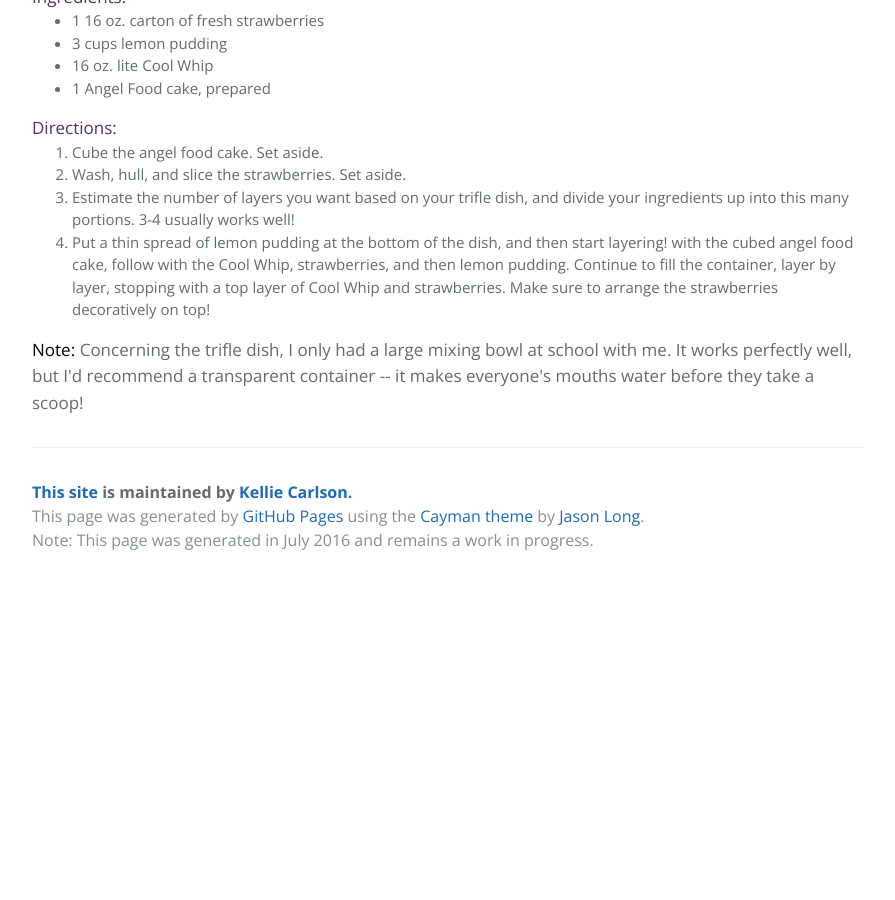
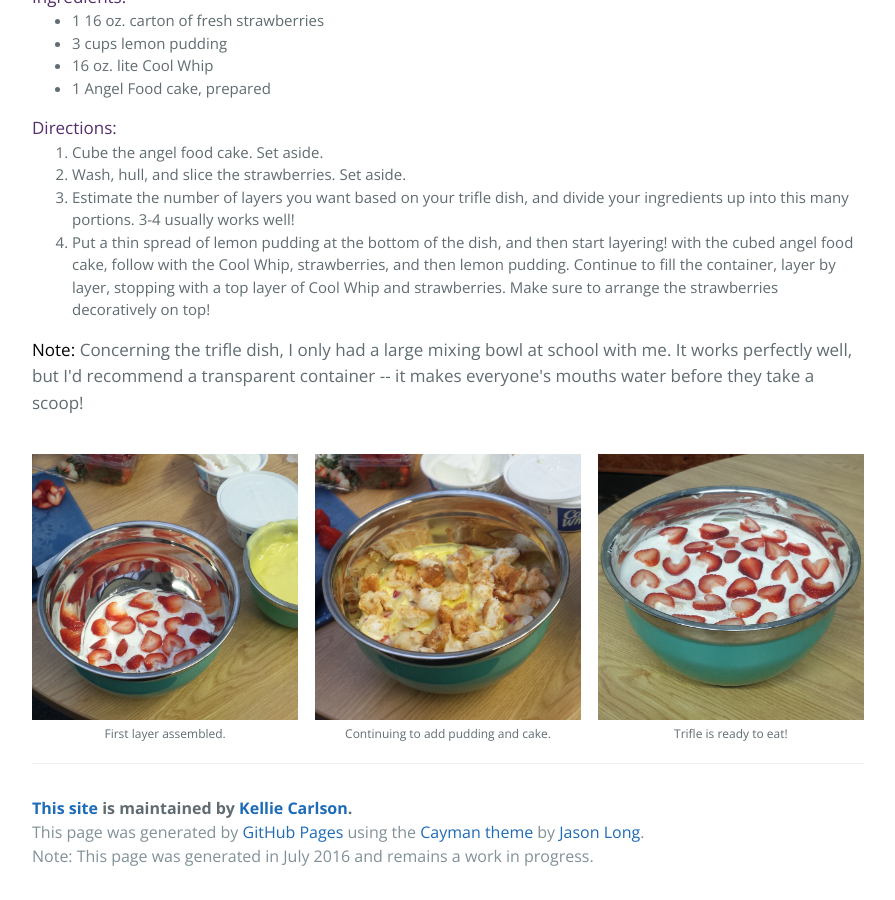
Before and after one commit to carlsonkellie/under_pressure_blog, a Jekyll site: the page built from _posts/2016-11-22-trifle.html, in a window 1280 px wide and 900 px high, scrolled down 637 px. Shown: the whole window, without its empty margins (192-1087 px from the left). Built offline with Jekyll 4.4.1, drawn with Linux system fonts in a browser that asks for light colours; some web fonts are replaced; before the commit the page ends 1221 px from its top, so only the background shows below that.

Commit message:
Trifle Pics

```diff
--- a/_posts/2016-11-22-trifle.html
+++ b/_posts/2016-11-22-trifle.html
@@ -28,3 +28,11 @@ description: Simple, simple, simple, simple. Why? The beautiful, irresistable la
   <li>Put a thin spread of lemon pudding at the bottom of the dish, and then start layering!  with the cubed angel food cake, follow with the Cool Whip, strawberries, and then lemon pudding. Continue to fill the container, layer by layer, stopping with a top layer of Cool Whip and strawberries. Make sure to arrange the strawberries decoratively on top!</li>
 </ol>
 <span style= "color:black; font-size:17px">Note:</span> <span style= "font-size:17px">Concerning the trifle dish, I only had a large mixing bowl at school with me. It works perfectly well, but I'd recommend a transparent container -- it makes everyone's mouths water before they take a scoop!</span>
+
+<br/>
+<br/>
+
+<p style="float: left; font-size: 9pt; text-align: center; width: 32%; margin-right: 2%; margin-bottom: 0.5em;"><img src="/under_pressure_blog/blog-images/trifle-layer1.jpg" style="width: 100%">First layer assembled.</p>
+<p style="float: left; font-size: 9pt; text-align: center; width: 32%; margin-right: 2%; margin-bottom: 0.5em;"><img src="/under_pressure_blog/blog-images/trifle-cake-layer.jpg" style="width: 100%">Continuing to add pudding and cake.</p>
+<p style="float: left; font-size: 9pt; text-align: center; width: 32%; margin-right: 0%; margin-bottom: 0.5em;"><img src="/under_pressure_blog/blog-images/trifle-final.jpg" style="width: 100%">Trifle is ready to eat!</p>
+<p style="clear: both;">
```
Also changed, not shown: _posts/shrimp_toast_frying.jpg (deleted), _posts/shrimp_toast_puree.jpg (deleted), _posts/shrimp_toast_triangles.jpg (deleted), blog-images/trifle-cake-layer.jpg (added), blog-images/trifle-final.jpg (added), blog-images/trifle-layer1.jpg (added).
